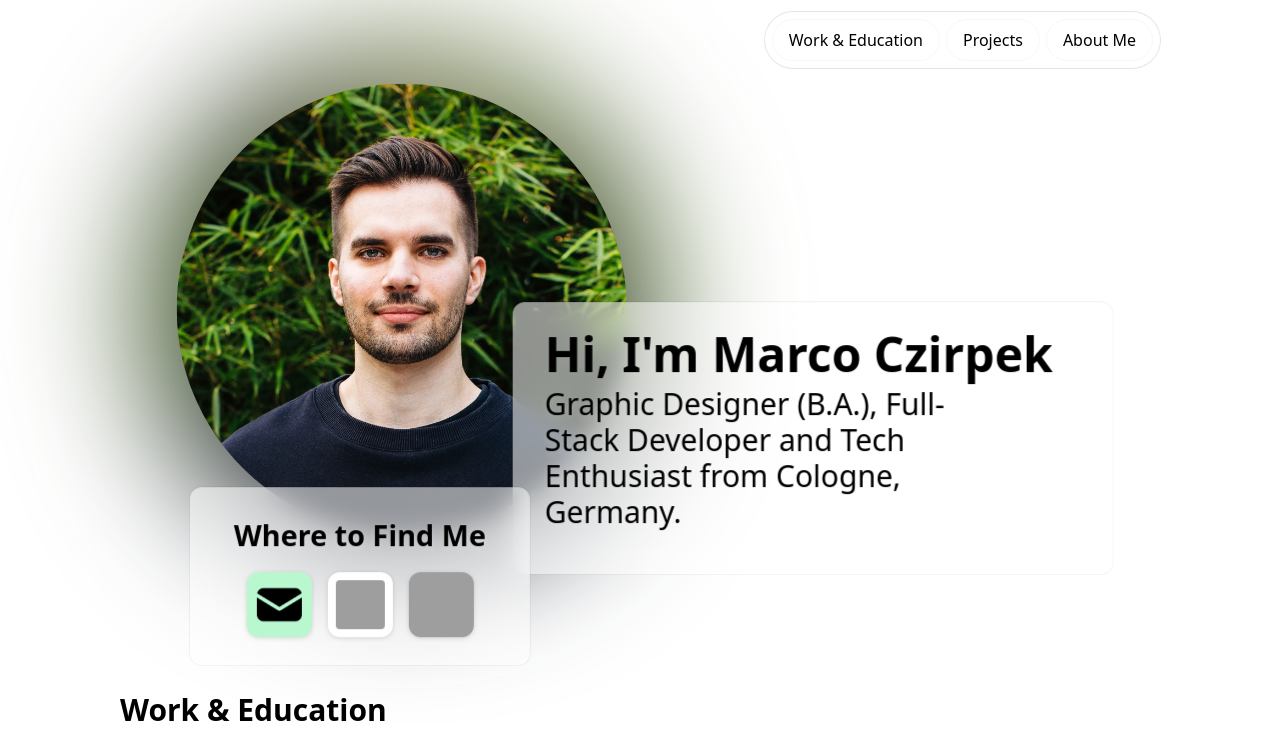
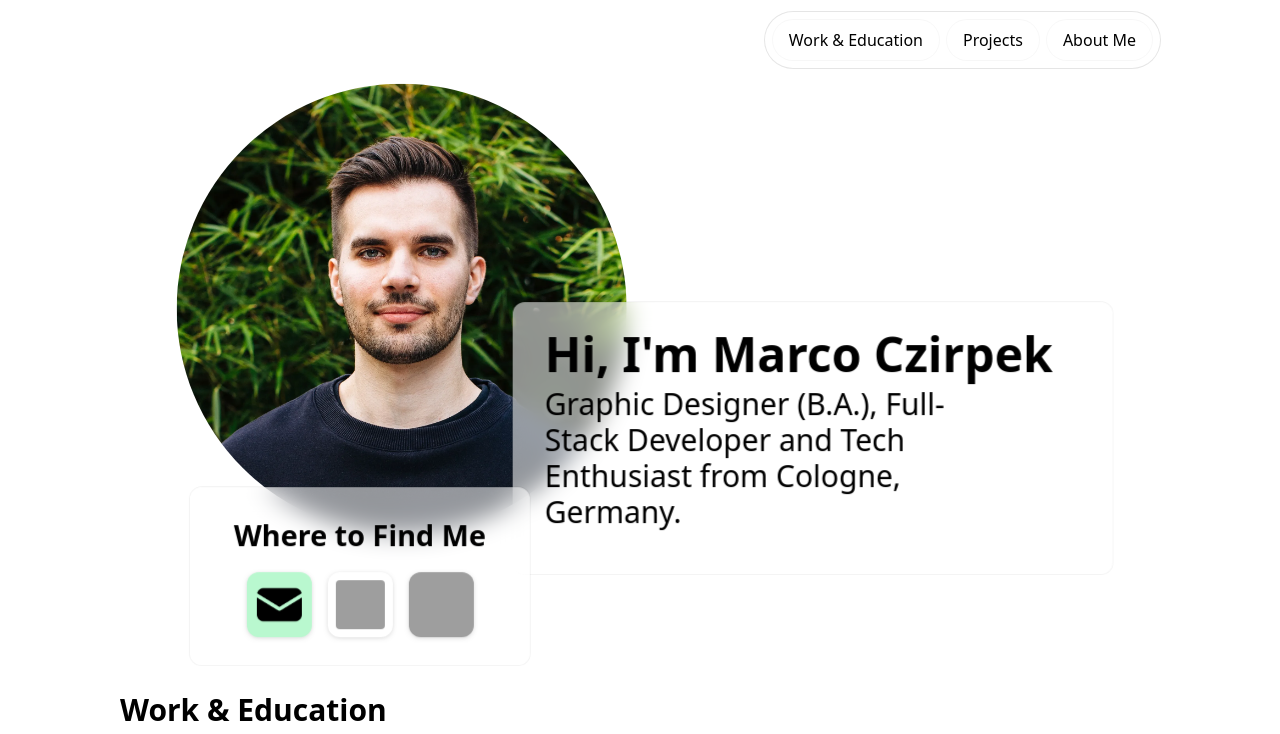
Before and after one commit to marcochippy/marcoczirpek.com, a React (Vite) app: page / in a window 1280 px wide. Shown: the top 734 px of the page. Built offline with nearby package versions, Linux system fonts and the light colour scheme; grey boxes are pictures that could not be loaded.

Commit message:
Release V1.0

```diff
--- a/src/components/AboutMe.tsx
+++ b/src/components/AboutMe.tsx
@@ -11,7 +11,7 @@ const AboutMe = () => {
     whileHover: { scale: 1.015 },
     whileTap: { scale: 0.95 },
     whileDrag: { scale: 0.98 },
-    drag: true,
+    drag: false,
     dragConstraints: { top: -70, bottom: 70, left: -70, right: 70 },
   };
 
--- a/src/components/Hero.tsx
+++ b/src/components/Hero.tsx
@@ -31,7 +31,7 @@ const Hero = () => {
             y: 0,
             scale: 1,
           }}
-          className="w-[75%] lg:w-[50%] xl:w-[450px] flex justify-center lg:justify-start hover:cursor-pointer -mt-10 md:mt-0 ">
+          className="w-[75%] lg:w-[50%] xl:w-[450px]  justify-center lg:justify-start hover:cursor-pointer -mt-10 md:mt-0 ">
           <motion.div animate={floatingAnimation} className="relative w-full">
             <motion.img
               initial={{ opacity: 0 }}
@@ -48,7 +48,7 @@ const Hero = () => {
                   ease: 'easeInOut',
                 },
               }}
-              className=" w-full max-w-[450px] z-[-2] rounded-full absolute blur-3xl lg:ml-[10px] lg:mt-[-100px]"
+              className=" w-full max-w-[450px] z-[-2] hidden md:absolute rounded-full blur-3xl lg:ml-[10px] lg:mt-[-100px]"
               {...imgMarco}
             />
             <img
```
Also changed, not shown: 1 other file (tests, documents, lock files or other folders).
